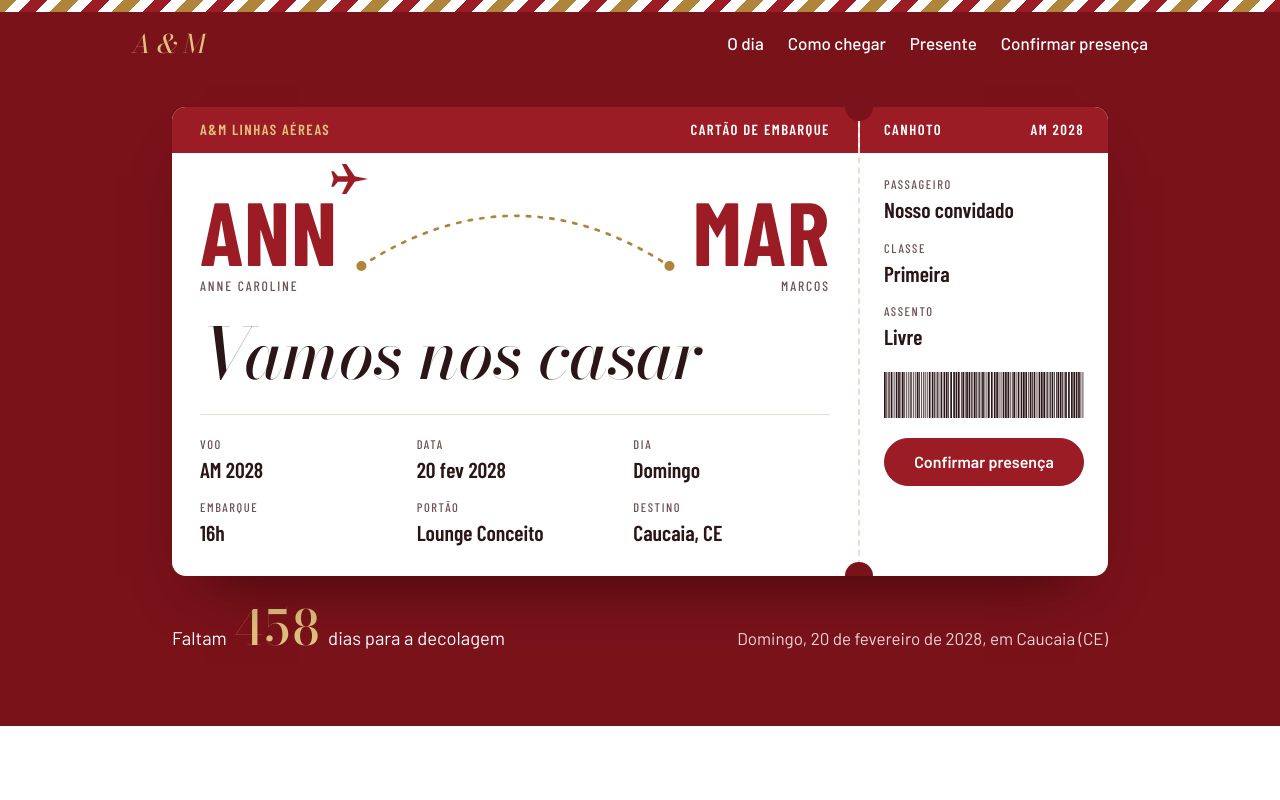
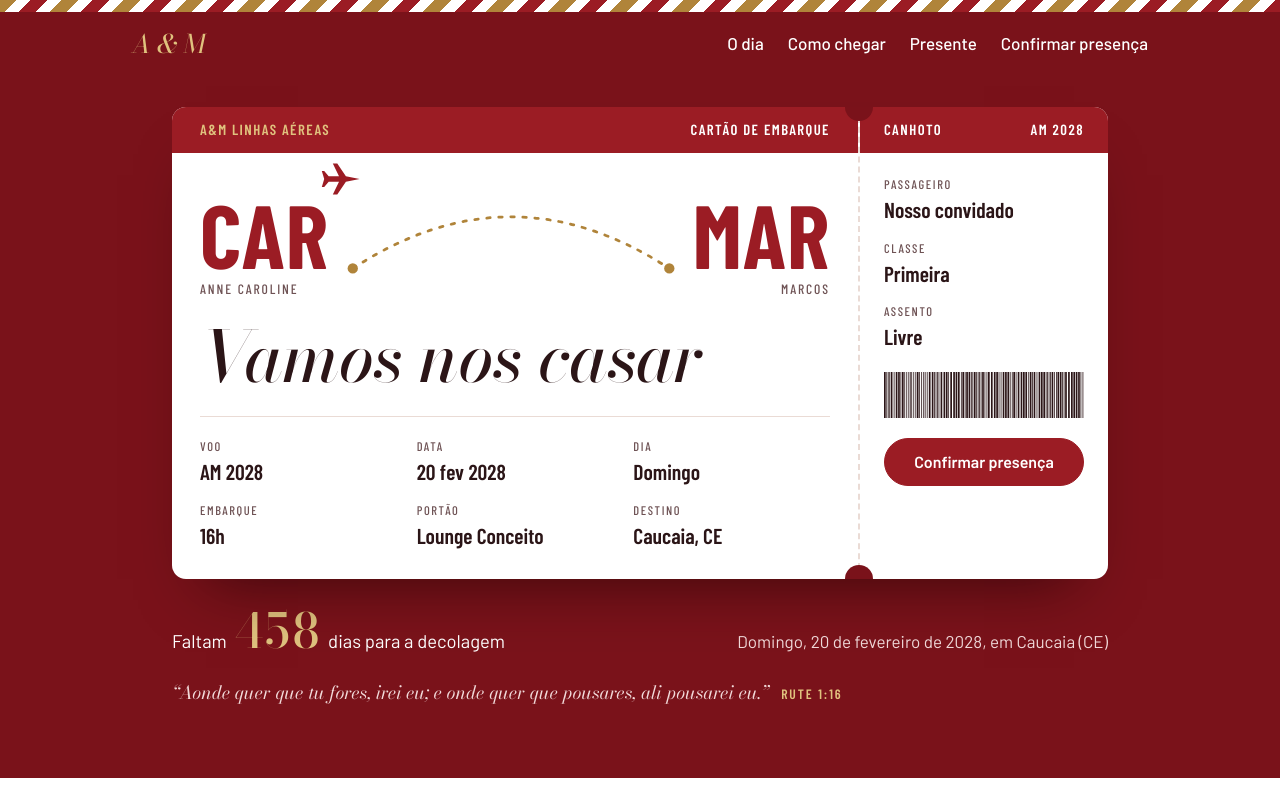
Before and after one commit to AnneCarolinerp/Casamento, a plain HTML site: page index.html in a window 1280 px wide. Shown: the top 800 px of the page. Drawn offline with nearby package versions, Linux system fonts and the light colour scheme.

Commit message:
Melhoria no index

```diff
--- a/index.html
+++ b/index.html
@@ -147,6 +147,14 @@ p { margin: 0; }
   color: var(--ouro-claro); margin: 0 4px; font-variant-numeric: lining-nums tabular-nums;
 }
 .capa-local { color: #F2DADA; }
+.capa-versiculo {
+  max-width: 1000px; margin: 22px auto 0; padding: 0 clamp(16px, 4vw, 32px);
+  font-family: var(--display); font-style: italic; font-size: 1.15rem; line-height: 1.5; color: #F2DADA;
+}
+.capa-versiculo span {
+  font-family: var(--bilhete); font-style: normal; font-weight: 600; font-size: .85rem; letter-spacing: .14em;
+  color: var(--ouro-claro); margin-left: 8px; white-space: nowrap;
+}
 
 /* Seções */
 .secao { padding: clamp(56px, 9vw, 104px) clamp(16px, 4vw, 32px); }
@@ -330,7 +338,7 @@ p { margin: 0; }
       <div class="bilhete-principal">
         <div class="bilhete-faixa"><span class="cia">A&amp;M Linhas Aéreas</span><span>Cartão de embarque</span></div>
         <div class="rota">
-          <div class="porto"><span class="codigo">ANN</span><span class="porto-nome">Anne Caroline</span></div>
+          <div class="porto"><span class="codigo">CAR</span><span class="porto-nome">Anne Caroline</span></div>
           <svg class="trajeto" viewBox="0 0 200 60" aria-hidden="true">
             <path id="arco" class="arco" d="M8 52 Q100 -8 192 52"/>
             <circle class="ponto" cx="8" cy="52" r="3"/>
@@ -369,6 +377,7 @@ p { margin: 0; }
     <p class="contagem" id="contagem">Faltam <strong>459</strong> dias para a decolagem</p>
     <p class="capa-local">Domingo, 20 de fevereiro de 2028, em Caucaia (CE)</p>
   </div>
+  <p class="capa-versiculo">“Aonde quer que tu fores, irei eu; e onde quer que pousares, ali pousarei eu.” <span>RUTE 1:16</span></p>
 </header>
 
 <main>
```
